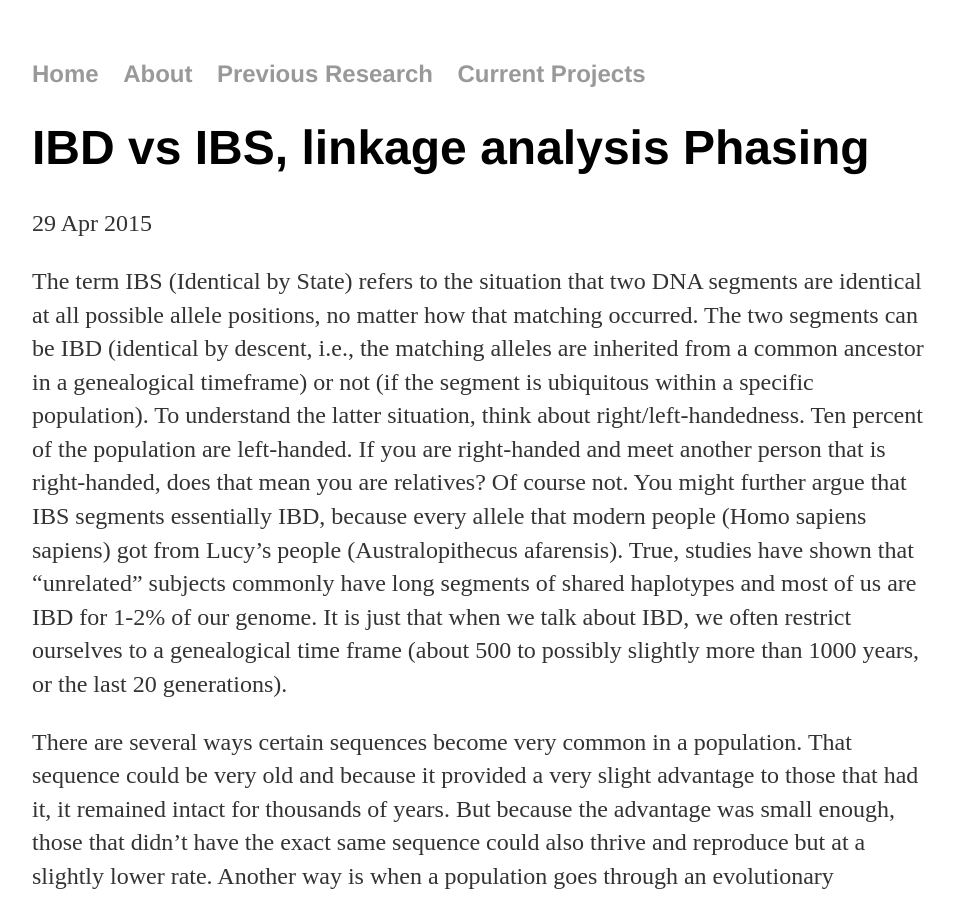
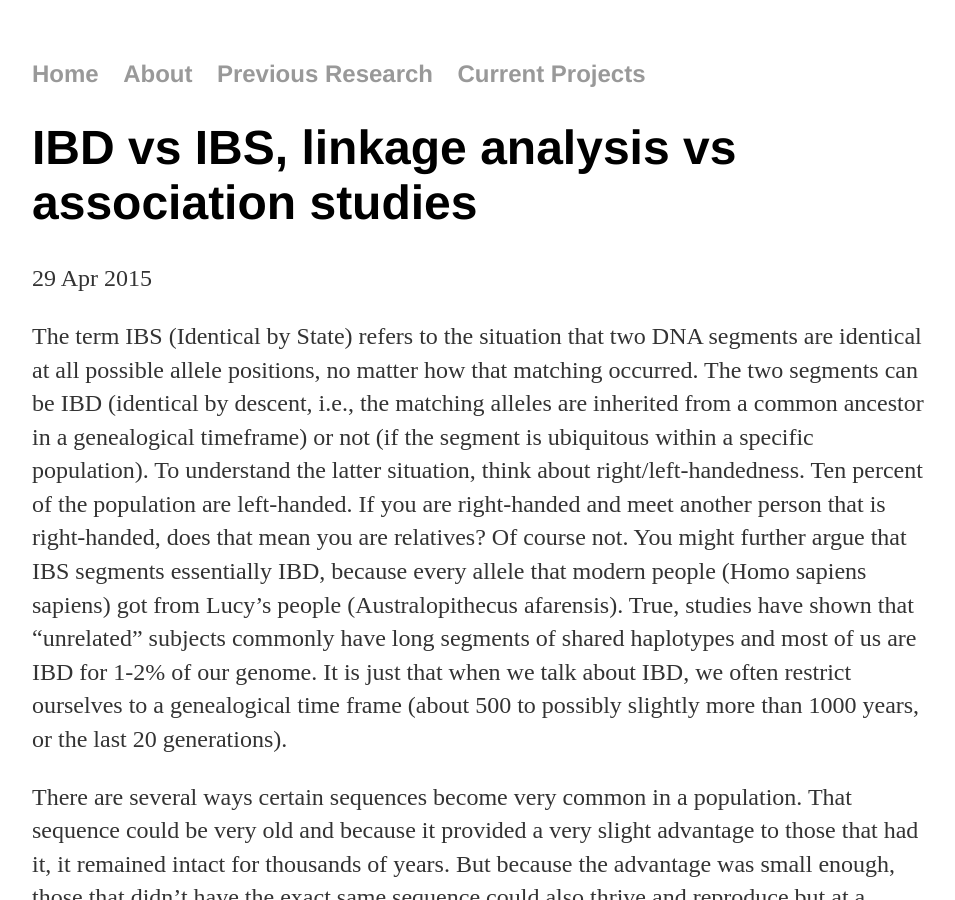
Before and after one commit to lybird300/lybird300.github.io, a Jekyll site: the page built from _posts/2015-04-29-IBDvsIBS.md, in a window 1280 px wide and 900 px high. Shown: the whole window, without its empty margins (160-1115 px from the left). Built offline with Jekyll 4.4.1, drawn with Linux system fonts in a browser that asks for light colours.

Commit message:
Update 2015-04-29-IBDvsIBS.md

```diff
--- a/_posts/2015-04-29-IBDvsIBS.md
+++ b/_posts/2015-04-29-IBDvsIBS.md
@@ -1,6 +1,6 @@
 ---
 layout: post
-title: "IBD vs IBS, linkage analysis Phasing"
+title: "IBD vs IBS, linkage analysis vs association studies"
 date: 2015-04-29
 ---
 The term IBS (Identical by State) refers to the situation that two DNA segments are identical at all possible allele positions, no matter how that matching occurred. The two segments can be IBD (identical by descent, i.e., the matching alleles are inherited from a common ancestor in a genealogical timeframe) or not (if the segment is ubiquitous within a specific population). To understand the latter situation, think about right/left-handedness. Ten percent of the population are left-handed. If you are right-handed and meet another person that is right-handed, does that mean you are relatives? Of course not. You might further argue that IBS segments essentially IBD, because every allele that modern people (Homo sapiens sapiens) got from Lucy’s people (Australopithecus afarensis). True, studies have shown that “unrelated” subjects commonly have long segments of shared haplotypes and most of us are IBD for 1-2% of our genome. It is just that when we talk about IBD, we often restrict ourselves to a genealogical time frame (about 500 to possibly slightly more than 1000 years, or the last 20 generations).
```
